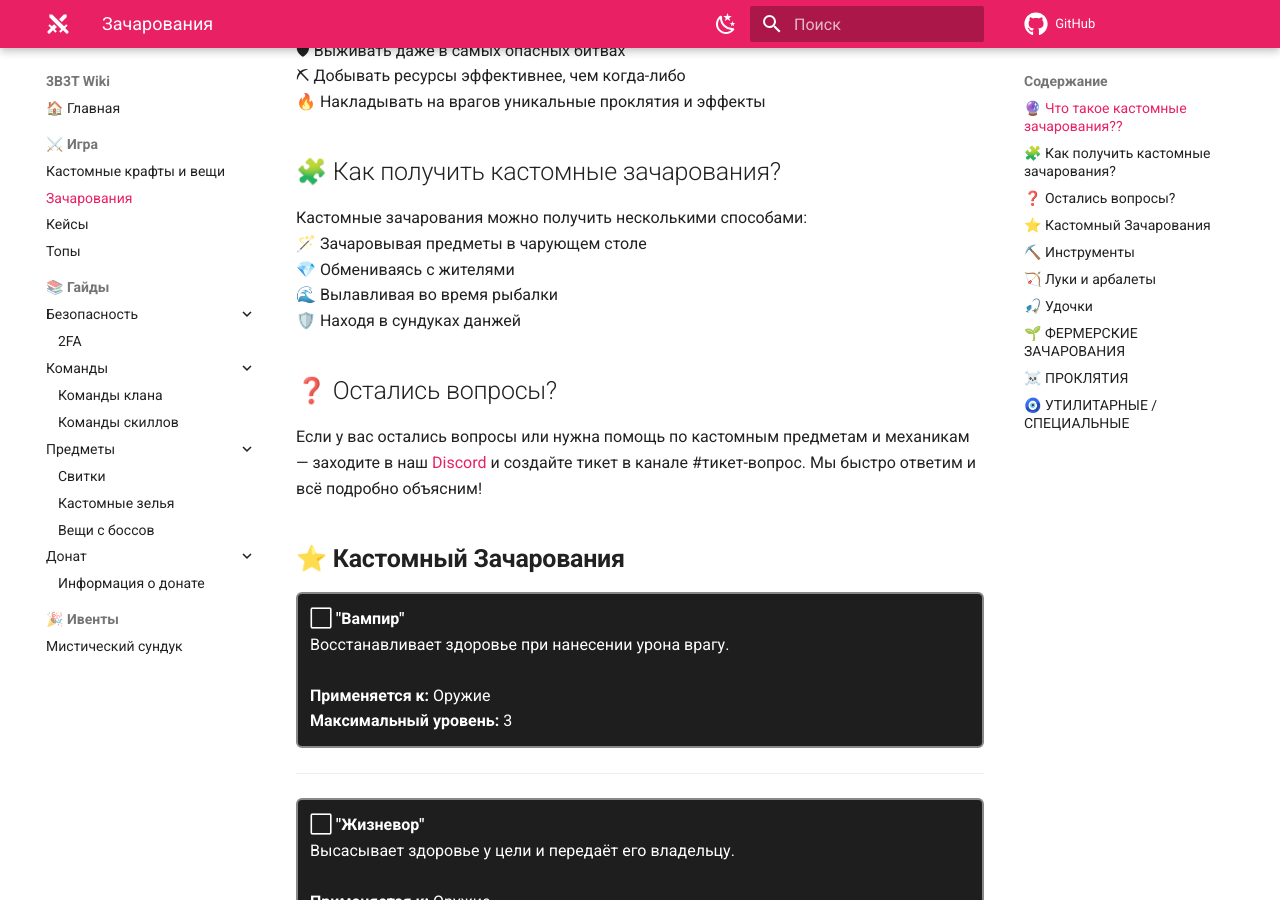
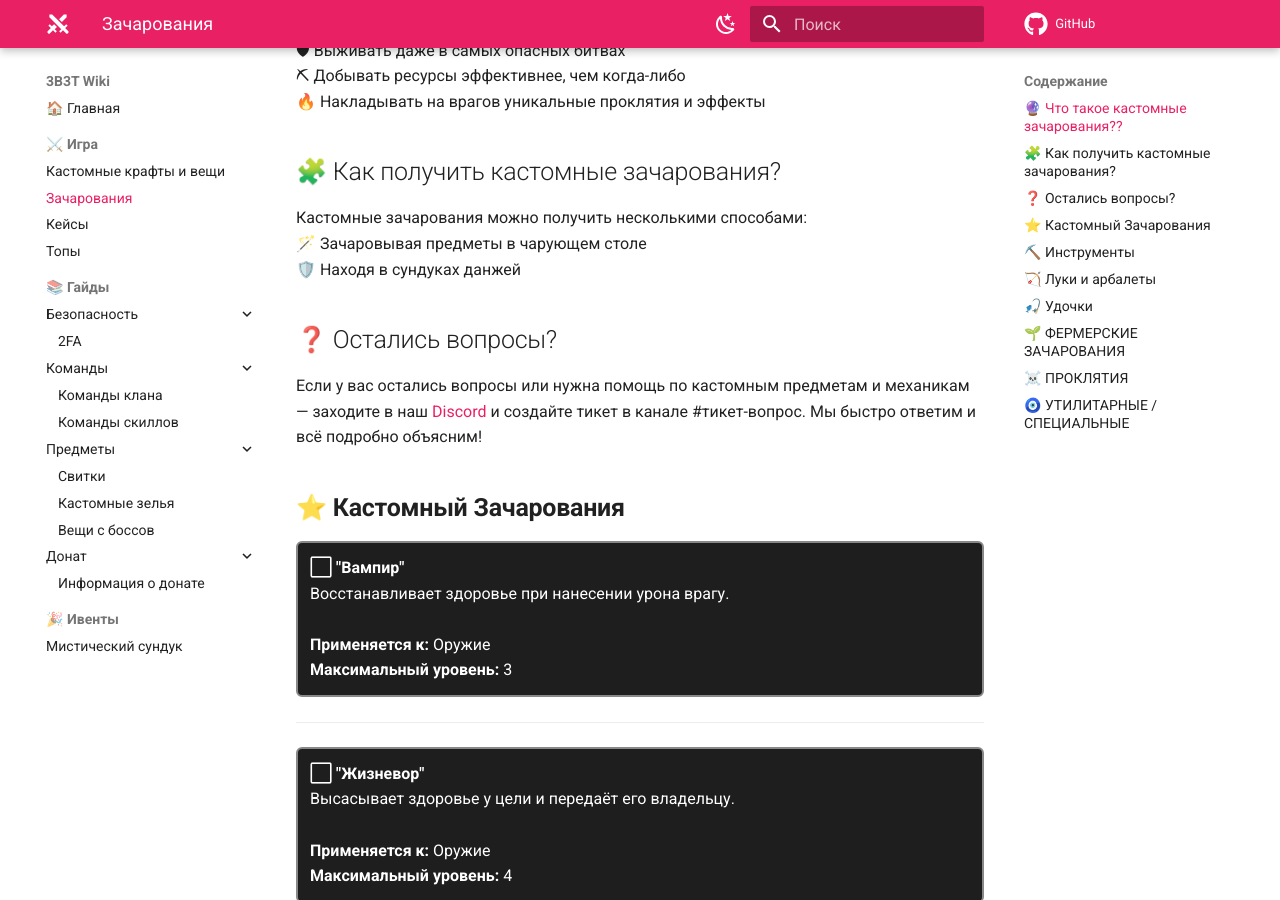
Before and after one commit to 3B3TServer/Docs, an MkDocs documentation site: the page built from docs/enchantments.md, in a window 1280 px wide and 900 px high, scrolled down 337 px. Built offline with MkDocs 1.6.1 and Material for MkDocs 9.7.7, drawn with Linux system fonts in a browser that asks for light colours; comment, search, counter and statistics services are not loaded.

Commit message:
Update enchantments.md

```diff
--- a/docs/enchantments.md
+++ b/docs/enchantments.md
@@ -16,8 +16,6 @@
 
 Кастомные зачарования можно получить несколькими способами:<br>
 🪄 Зачаровывая предметы в чарующем столе<br>
-💎 Обмениваясь с жителями<br>
-🌊 Вылавливая во время рыбалки<br>
 🛡️ Находя в сундуках данжей<br>
 
 ## ❓ Остались вопросы?
```
